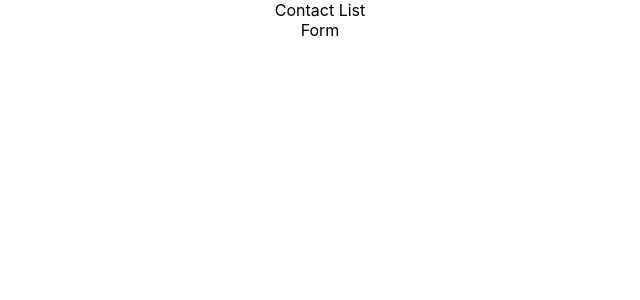
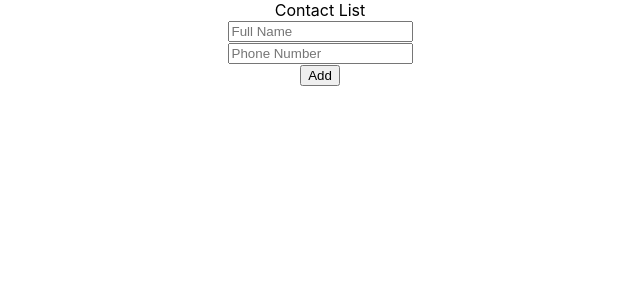
Before and after one commit to mertcan-taskiran/Contacts-App, a React (Create React App) app: page / in a window 1280 px wide. Shown: the top 300 px of the page, without its empty margins (320-960 px from the left). Built offline with nearby package versions, Linux system fonts and the light colour scheme.

Commit message:
input a veri ekleme

```diff
--- a/src/components/Contacts/Form/index.js
+++ b/src/components/Contacts/Form/index.js
@@ -1,7 +1,46 @@
-import React from 'react'
+import {useState, useEffect} from 'react'
 
-function Form() {
-  return <div>Form</div>
+const initialFormValues = {fullname: "", phone_number: ""};
+
+function Form({addContact, contacts}) {
+
+    const [form, setForm] = useState(initialFormValues);
+
+    useEffect(() => {
+        setForm(initialFormValues);
+    }, [contacts])
+
+    const onChangeInput = (e) => {
+        setForm({...form, [e.target.name]:e.target.value})
+    }
+
+    const onSubmit = (e) => {
+        e.preventDefault();
+
+        if (form.fullname === "" || form.phone_number === "") {
+            return false;
+        }
+
+        addContact([...contacts, form]);
+    }
+
+    return(
+        <form onSubmit={onSubmit}>
+
+            <div>
+                <input name="fullname" placeholder="Full Name" value={form.fullname} onChange={onChangeInput} />
+            </div>
+
+            <div>
+                <input name="phone_number" placeholder="Phone Number" value={form.phone_number} onChange={onChangeInput} />
+            </div>
+
+            <div>
+                <button>Add</button>
+            </div>
+
+        </form>
+    )
 }
 
 export default Form;
--- a/src/components/Contacts/index.js
+++ b/src/components/Contacts/index.js
@@ -1,14 +1,21 @@
-import React from 'react'
+import {useState, useEffect} from 'react'
 import List from "./List/index"
 import Form from "./Form/index"
 
 function Contacts() {
-  return (
-    <div>
-        <List />
-        <Form />
-    </div>
-  );
+
+    const [contacts, setContacts] = useState([]);
+
+    useEffect(() => {
+        console.log(contacts);
+    }, [contacts])
+
+    return (
+        <div>
+            <List />
+            <Form addContact={setContacts} contacts={contacts} />
+        </div>
+    );
 }
 
 export default Contacts;
```
